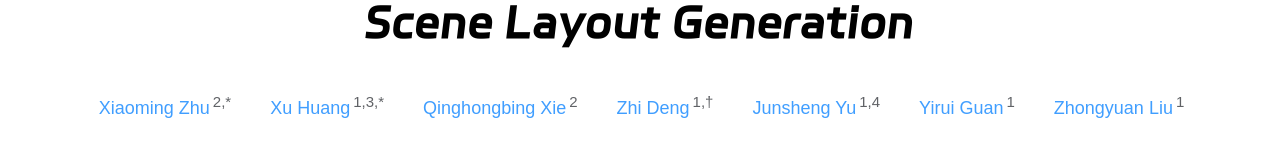
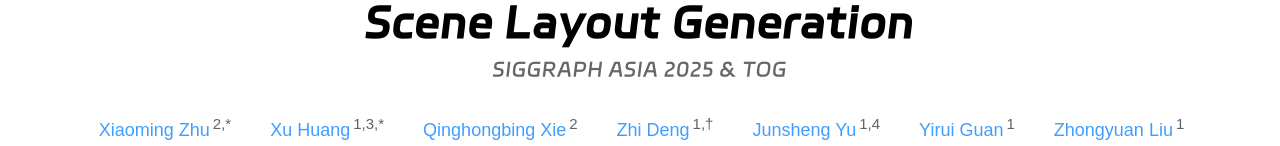
Before and after one commit to ydove0324/Imaginarium, a Vue app: page / in a window 1280 px wide. Shown: the part 163-309 px from the top of the page. Built offline with nearby package versions, Linux system fonts and the light colour scheme.

Commit message:
add conference title

```diff
--- a/src/components/sections/Title.vue
+++ b/src/components/sections/Title.vue
@@ -213,6 +213,7 @@ const buttons = [
           <span v-if="title" :style="{ color: title_color }"> {{ title }}</span>
           <span v-if="title_supp" :style="{ color: title_supp_color }"> {{ title_supp }}</span>
         </h1>
+        <div class="conference-title">SIGGRAPH ASIA 2025 & TOG</div>
       </el-col>
     </el-row>
 
@@ -275,8 +276,18 @@ const buttons = [
   font-family: "MyFont", Verdana, sans-serif;
   letter-spacing: 2px;
   font-size: 42px;
-  margin: 32px;
+  margin: 32px 32px 10px;
   text-align: center;
+}
+
+/* 会议标题样式 */
+.conference-title {
+  font-family: "MyFont", Verdana, sans-serif;
+  color: #666666;
+  font-size: 20px;
+  text-align: center;
+  margin-bottom: 20px;
+  letter-spacing: 1px;
 }
 
 /* 姓名和地址按钮 */
```
